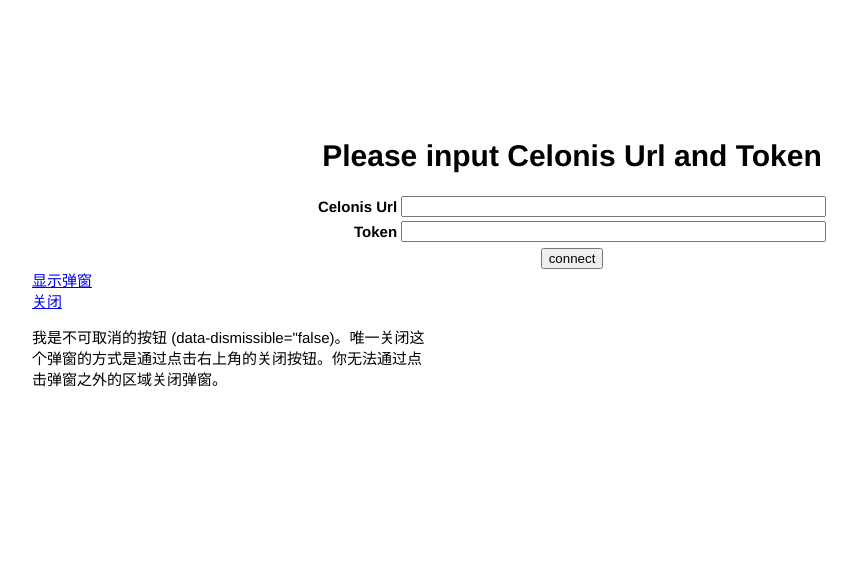
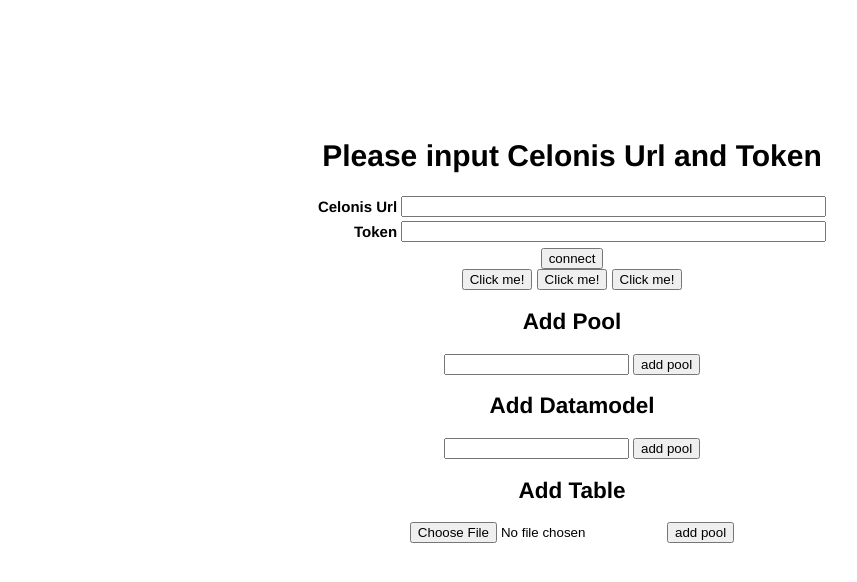
Before and after one commit to ccjake/lab-declarative-Conformance-Checking, a Flask app: page / in a window 1280 px wide. Shown: the top 582 px of the page, without its empty margins (68-925 px from the left). Run offline with Flask 2, Linux system fonts and the light colour scheme; lists and menus that the app fills with data are empty; some libraries are stand-ins or nearby versions.

Commit message:
three popup windows for add pool, add datamodel, add table

```diff
--- a/Web/static/style.css
+++ b/Web/static/style.css
@@ -50,3 +50,12 @@
     text-align:center;
     /*border: 4px solid black;*/
 }
+
+
+.popup_content {
+  margin: 10px;
+  padding: 15px;
+  max-width: 60%;
+  border: 2px solid #444;
+  background: white;
+}
--- a/Web/templates/celonis_login.html
+++ b/Web/templates/celonis_login.html
@@ -1,10 +1,11 @@
 <!DOCTYPE html>
-<html lang="en">
 <head>
     <meta charset="UTF-8">
     <link rel="icon" href="{{ url_for('static', filename='/images/web_logo.png') }}">
-    <link rel="stylesheet" href="{{ url_for('static', filename='style.css') }}" type="text/css">
-    <script src="{{ url_for('static',filename = 'jquery-3.6.0.min.js') }}"></script>
+    <link rel="stylesheet" href="../static/style.css">
+
+    <script src="../static/jquery-3.6.0.min.js"></script>
+    <script src="https://cdn.jsdelivr.net/gh/vast-engineering/jquery-popup-overlay@2/jquery.popupoverlay.min.js"></script>
     <title>Declare Model</title>
 </head>
 <body>
@@ -31,15 +32,45 @@
     <input type="submit" value="connect">
 </form>
 
+<button class="add_pool_open">Click me!</button>
+<button class="add_datamodel_open">Click me!</button>
+<button class="add_table_open">Click me!</button>
+
+<section id="add_pool">
+    <h2>Add Pool</h2>
+    <form>
+        <input type="text">
+        <input type="submit" value="add pool">
+    </form>
+</section>
+
+<section id="add_datamodel">
+    <h2>Add Datamodel</h2>
+    <form>
+        <input type="text">
+        <input type="submit" value="add pool">
+    </form>
+</section>
+
+<section id="add_table">
+    <h2>Add Table</h2>
+    <form>
+        <input type="file">
+        <input type="submit" value="add pool">
+    </form>
+</section>
+
+<script>
+    $('#add_pool').popup();
+    $('#add_datamodel').popup();
+    $('#add_table').popup();
+
+
+</script>
 </div>
 
-<div data-role="main" class="ui-content">
-    <a href="#myPopup" data-rel="popup" class="ui-btn ui-btn-inline ui-corner-all">显示弹窗</a>
 
-    <div data-role="popup" id="myPopup" class="ui-content" data-dismissible="false" style="max-width:400px;">
-      <a href="#" data-rel="back" class="ui-btn ui-corner-all ui-shadow ui-btn ui-icon-delete ui-btn-icon-notext ui-btn-right">关闭</a>
-      <p>我是不可取消的按钮 (data-dismissible="false)。唯一关闭这个弹窗的方式是通过点击右上角的关闭按钮。你无法通过点击弹窗之外的区域关闭弹窗。</p>
-    </div>
-  </div>
+
+
 </body>
 </html>
--- a/Web/templates/table_management.html
+++ b/Web/templates/table_management.html
@@ -4,7 +4,7 @@
     <title>Upload file</title>
     <link rel="icon" href="{{ url_for('static', filename='web_logo.png') }}">
     <link rel="stylesheet" href="{{ url_for('static', filename='style.css') }}" type="text/css">
-    <script src="{{ url_for('static',filename = 'jquery-3.6.0.min.js') }}"></script>
+    <script src="../static/jquery-3.6.0.min.js"></script>
 </head>
 <body>
 
```
